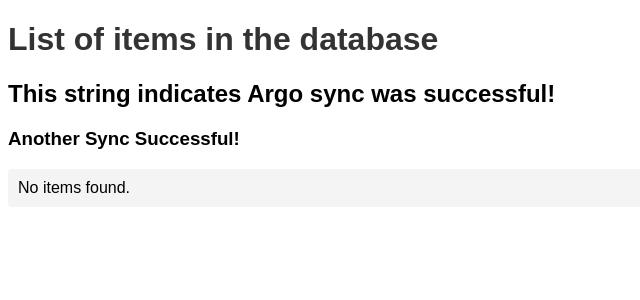
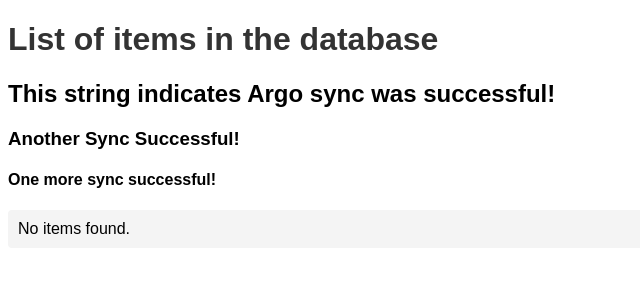
Before and after one commit to PranayV66/flask-kubernetes-app, a Flask app: page / in a window 1280 px wide. Shown: the top 300 px of the page, without its empty margins (0-640 px from the left). Run offline with Flask 2, Linux system fonts and the light colour scheme; data that the repository does not hold is empty.

Commit message:
Changed index.html

```diff
--- a/frontend/templates/index.html
+++ b/frontend/templates/index.html
@@ -8,6 +8,7 @@
     <h1>List of items in the database</h1>
     <h2>This string indicates Argo sync was successful!</h2>
     <h3>Another Sync Successful!</h3>
+    <h4>One more sync successful!</h4>
     <ul>
         {% for item in items %}
             <li>{{ item.name }}: {{ item.value }}</li>
```
